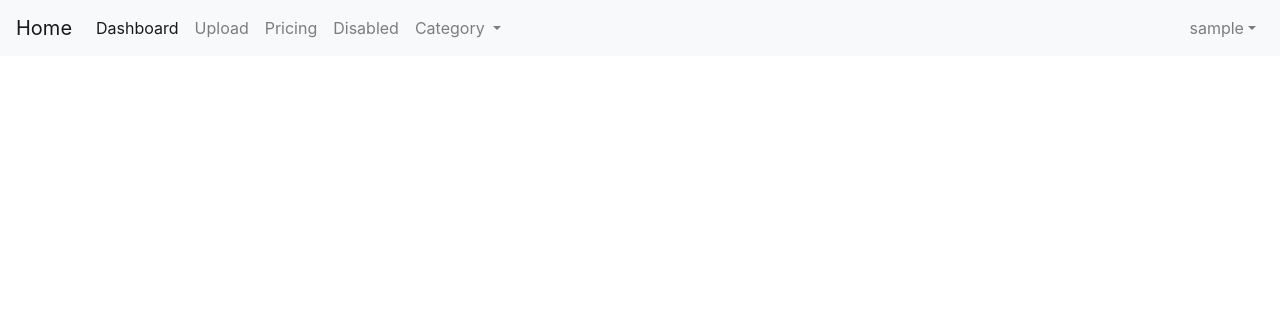
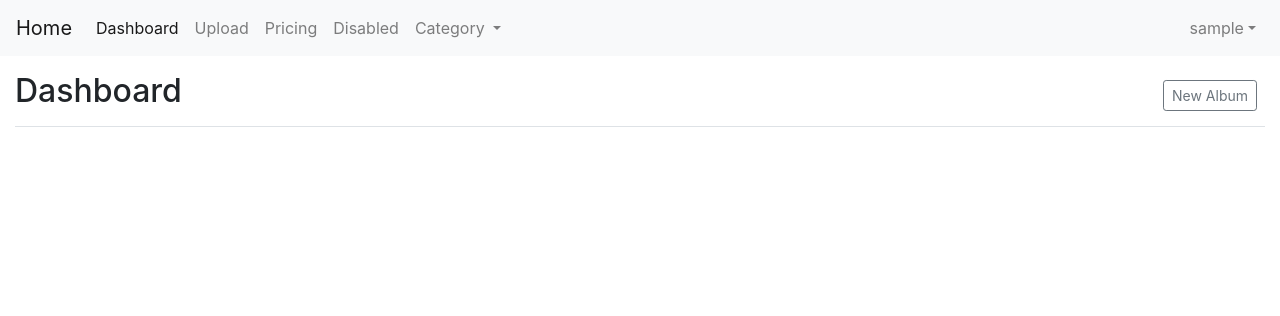
Before and after one commit to MarsWizard/imagebank, a Django app: page /dashboard in a window 1280 px wide. Shown: the top 316 px of the page. Run offline with Django 3.2, Linux system fonts and the light colour scheme; the visitor is signed in with stand-in values (Sample User, id 1); data that the repository does not hold is empty; some libraries are stand-ins or nearby versions.

Commit message:
create album

```diff
--- a/ims/templates/base.html
+++ b/ims/templates/base.html
@@ -5,7 +5,7 @@
     <meta charset="UTF-8">
     <meta name="viewport" content="width=device-width, initial-scale=1, shrink-to-fit=no">
     <link rel="stylesheet" href="https://stackpath.bootstrapcdn.com/bootstrap/4.4.1/css/bootstrap.min.css" integrity="sha384-Vkoo8x4CGsO3+Hhxv8T/Q5PaXtkKtu6ug5TOeNV6gBiFeWPGFN9MuhOf23Q9Ifjh" crossorigin="anonymous">
-
+    <link rel="canonical" href="https://getbootstrap.com/docs/4.4/examples/dashboard/">
     <title>Title</title>
     {% block header %}{% endblock header %}
 </head>
--- a/ims/templates/ims/dashboard.html
+++ b/ims/templates/ims/dashboard.html
@@ -1,6 +1,18 @@
 {% extends 'base.html' %}
 {% load static %}
 {% block content %}
+  <div class="row">
+  <div class="col-12">
+    <div class="d-flex justify-content-between flex-wrap flex-md-nowrap align-items-center pt-3 pb-2 mb-3 border-bottom">
+        <h1 class="h2">Dashboard</h1>
+        <div class="btn-toolbar mb-2 mb-md-0">
+          <div class="btn-group mr-2">
+            <a type="button" class="btn btn-sm btn-outline-secondary" href="{% url 'create_album' %}">New Album</a>
+          </div>
+        </div>
+      </div>
+    </div>
+  </div>
   <div class="row">
     {% for album in albums %}
       <div class="col-1">
--- a/ims/urls.py
+++ b/ims/urls.py
@@ -11,6 +11,7 @@ urlpatterns = [
     path('image/<int:image_id>', views.ImageView.as_view(), name='ims_view_image'),
     path('dashboard', views.dashboard, name='dashboard'),
     path('upload', views.upload, name='upload'),
-    path('album/<int:album_id>', views.AlbumView.as_view(), name='dashboard'),
+    path('album/<int:album_id>', views.AlbumView.as_view(), name='album_view'),
+    path('albums/create', views.CreateAlbumView.as_view(), name='create_album'),
     # path('images/<int:image_id>', views.ImageView.as_view(), name='ims_view_image')
 ]
--- a/ims/views.py
+++ b/ims/views.py
@@ -3,7 +3,7 @@ import os
 from io import BytesIO
 import logging
 from PIL import Image as PImage
-from django.shortcuts import render
+from django.shortcuts import render, redirect
 from django.http import HttpResponseForbidden, JsonResponse
 from django.views import View
 from django.contrib.auth.decorators import login_required
@@ -263,3 +263,14 @@ class APIAlbumsView(APIView):
             'title': album.title,
             'category': album.category.title if album.category else None,
         }})
+
+class CreateAlbumView(LoginRequiredMixin, View):
+    def get(self, request):
+        return render(request, 'ims/createalbum.html')
+
+    def post(self, request):
+        title = request.POST['title']
+
+        album = Album(title=title, owner=request.user)
+        album.save()
+        return redirect('album_view', album.id)
```
Also changed, not shown: ims/templates/ims/createalbum.html (added, +10 -0 lines).
